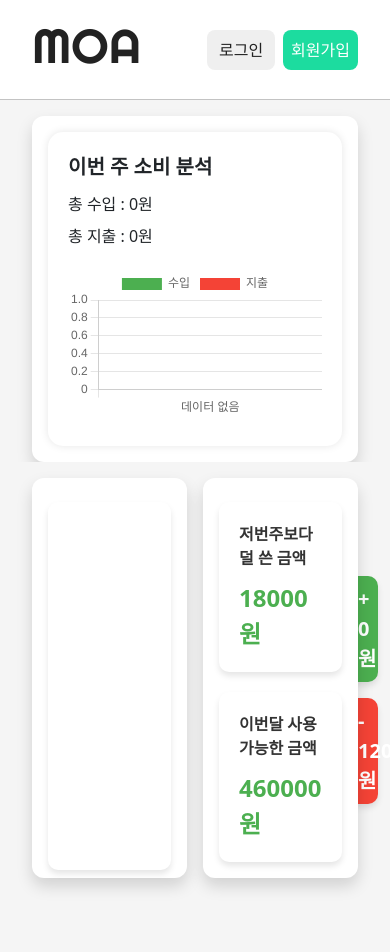
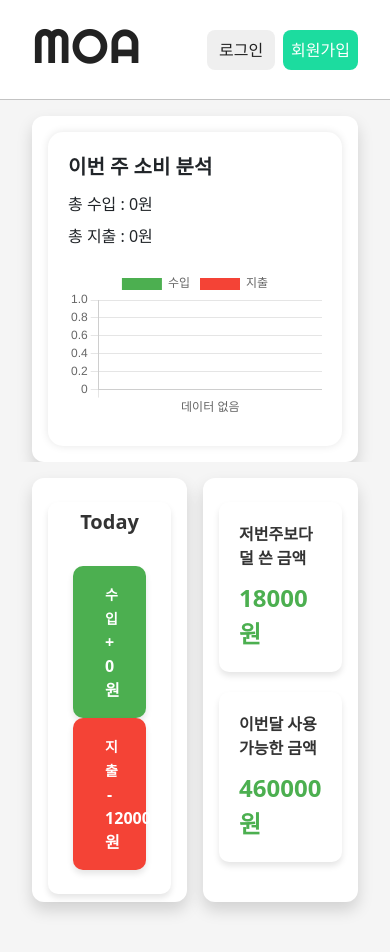
Before and after one commit to Money-MOA/tetz-s-secret-account-book, a Vue app: page /main in a window 390 px wide. Shown: the top 952 px of the page. Built offline with nearby package versions, Linux system fonts and the light colour scheme; data requests are answered from the project's data file.

Commit message:
Main Bottom, MyPage 반응형페이지로 수정

```diff
--- a/src/components/MainLeftBottom.vue
+++ b/src/components/MainLeftBottom.vue
@@ -2,11 +2,11 @@
   <div class="today-summary">
     <h3 class="today-title">Today</h3>
     <div class="income-box">
-      <span class="label"></span>
+      <span class="label">수입</span>
       <div class="amount positive">+ {{ incomeAmount }}원</div>
     </div>
     <div class="outcome-box">
-      <span class="label"></span>
+      <span class="label">지출</span>
       <div class="amount negative">- {{ outcomeAmount }}원</div>
     </div>
   </div>
@@ -50,41 +50,45 @@ onMounted(() => {
   flex-direction: column;
   justify-content: flex-start;
   background-color: #fff;
-  padding: 40px;
+  padding: 2rem;
   border-radius: 10px;
   box-shadow: 0 4px 6px rgba(0, 0, 0, 0.1);
+  position: relative;
   width: 100%;
   height: 100%;
 }
 
 .today-title {
-  font-size: 30px;
+  font-size: 2rem;
   font-weight: bold;
   color: #333;
-  margin-bottom: 3rem;
+  margin-bottom: 2rem;
   text-align: center;
-  margin-top: -50px; /* 위로 20px 이동 */
-  margin-left: -480px; /* 왼쪽으로 30px 이동 */
+  position: relative;
+  margin-top: -2rem; /* 제목을 위로 올리기 */
+  z-index: 1; /* 제목이 박스 위로 오게끔 */
 }
 
+/* income-box와 outcome-box를 flex로 배치하고, 텍스트 위로 올라가게끔 조정 */
 .income-box,
 .outcome-box {
-  /* display: flex; */
   flex-direction: column;
-  align-items: right;
-  padding: 8px 20px; /* 좌우 패딩을 줄여서 박스가 더 좁아지게 설정 */
+  align-items: center;
+  padding: 1rem 2rem;
   border-radius: 10px;
   margin-bottom: 1rem;
-  width: auto; /* 자동으로 크기를 맞추도록 설정 */
-  max-width: 300px; /* 최대 너비를 설정하여 너무 넓어지지 않게 설정 */
+  width: 100%;
+  max-width: 300px;
   text-align: center;
   transition: background-color 0.3s, transform 0.3s;
   box-shadow: 0 4px 6px rgba(0, 0, 0, 0.1);
-  margin-left: 250px; /* 박스를 오른쪽으로 100px 이동 */
+  margin: 0 auto; /* 수평 중앙 정렬 */
 }
 
+/* 간격 띄우기 */
 .income-box {
   background-color: #4caf50; /* 초록색: 수입 */
+  margin-bottom: 1.5rem; /* 수입과 지출 박스 간의 간격을 띄움 */
 }
 
 .outcome-box {
@@ -97,14 +101,14 @@ onMounted(() => {
 }
 
 .label {
-  font-size: 14px;
+  font-size: 1rem;
   color: #fff;
   font-weight: bold;
   margin-bottom: 8px;
 }
 
 .amount {
-  font-size: 20px; /* 글자 크기를 조금 줄였습니다. */
+  font-size: 1.25rem;
   font-weight: bold;
   color: #fff;
 }
@@ -116,4 +120,42 @@ onMounted(() => {
 .negative {
   color: #fff;
 }
+
+/* 미디어 쿼리 추가: 작은 화면에서 레이아웃 조정 */
+@media (max-width: 768px) {
+  .today-summary {
+    padding: 1rem;
+  }
+
+  .today-title {
+    font-size: 1.5rem; /* 화면이 작으면 폰트 크기 줄이기 */
+    margin-top: -1rem; /* 제목 위치 조정 */
+  }
+
+  .income-box,
+  .outcome-box {
+    width: 80%;
+    max-width: none;
+    margin: 0 auto; /* 중앙 정렬 유지 */
+  }
+
+  .label {
+    font-size: 0.875rem; /* 작은 화면에서 폰트 크기 줄이기 */
+  }
+
+  .amount {
+    font-size: 1.125rem; /* 작은 화면에서 폰트 크기 줄이기 */
+  }
+}
+
+@media (max-width: 480px) {
+  .today-title {
+    font-size: 1.25rem; /* 더 작은 화면에서 폰트 크기 줄이기 */
+    margin-top: -0.5rem; /* 더 작은 화면에서 제목 위치 조정 */
+  }
+
+  .amount {
+    font-size: 1rem; /* 작은 화면에서 폰트 크기 줄이기 */
+  }
+}
 </style>
--- a/src/pages/MyPage.vue
+++ b/src/pages/MyPage.vue
@@ -1,8 +1,7 @@
 <template>
   <div class="flex h-screen items-center justify-center bg-gray-100">
     <div
-      class="bg-[white] shadow-lg px-[32px] py-[16px] w-full max-w-[1000px] flex flex-col items-center translate-y-[-1px]"
-      style="border-radius: 100px / 40px"
+      class="bg-[white] shadow-lg px-[32px] py-[16px] w-full max-w-[800px] flex flex-col items-center translate-y-[-1px] mypage-container rounded-[0.75rem]"
     >
       <!-- 프로필 영역 -->
       <div class="flex flex-col items-center mb-[48px]">
@@ -19,7 +18,7 @@
 
       <!-- 닉네임 변경 -->
       <div
-        class="mb-[40px] w-[500px] -translate-y-[60px] -translate-x-[50px] text-left"
+        class="mb-[40px] w-[12rem] -translate-y-[60px] -translate-x-[50px] text-left"
       >
         <p class="font-semibold mb-[8px]">닉네임 변경</p>
         <div class="relative flex">
@@ -41,7 +40,7 @@
       </div>
 
       <!-- 월별 최대 금액 -->
-      <div class="w-[500px] -translate-y-[80px] -translate-x-[50px] text-left">
+      <div class="w-[12rem] -translate-y-[80px] -translate-x-[50px] text-left">
         <p class="font-semibold mb-[8px]">월별 최대 금액</p>
         <div class="relative flex">
           <input
@@ -63,16 +62,18 @@
 
       <!-- 카테고리별 최대 금액 -->
       <div
-        class="mb-[60px] w-[500px] -translate-x-[50px] -translate-y-[60px] text-left"
+        class="mb-[60px] w-[12rem] -translate-x-[50px] -translate-y-[60px] text-left"
       >
         <div><p class="font-semibold mb-[8px]">카테고리별 최대 금액</p></div>
         <div class="flex items-center gap-4 mt-[10px]">
+          <!-- 드롭다운 -->
+          <!-- 드롭다운 -->
           <!-- 드롭다운 -->
           <div>
             <select
               v-model="selectedCategory"
               @change="loadCategoryLimit"
-              class="border rounded-full px-[16px] py-[8px] text-[14px] bg-white shadow-sm"
+              class="border rounded-full px-[5px] py-[8px] text-[14px] bg-white shadow-sm text-center w-[80px]"
             >
               <option value="" disabled>카테고리 선택</option>
               <option value="식비">식비</option>
@@ -84,17 +85,17 @@
           </div>
 
           <!-- 입력창 -->
-          <div class="translate-x-[30px]">
+          <div class="translate-x-[-10px]">
             <input
               v-model="categoryLimit"
               type="text"
               placeholder="금액 입력"
-              class="w-[295px] border rounded-full px-[16px] py-[8px] text-[14px] bg-gray-50 shadow-sm"
+              class="w-[6rem] border rounded-full px-[16px] py-[8px] text-[14px] bg-gray-50 shadow-sm"
             />
           </div>
 
           <!-- 저장 버튼 -->
-          <div class="translate-x-[35px]">
+          <div class="translate-x-[-13px]">
             <button
               @click="saveCategoryLimit"
               class="bg-[#169976] text-white w-[70px] py-[8px] text-sm rounded-full shadow-md border-none"
@@ -119,6 +120,7 @@ const selectedCategory = ref('');
 const categoryLimit = ref('');
 let categoryData = [];
 
+// 기존 코드와 동일한 방식으로 데이터 로딩
 onMounted(async () => {
   try {
     const res = await axios.get('http://localhost:3000/user/1');
@@ -187,3 +189,18 @@ const saveCategoryLimit = async () => {
   }
 };
 </script>
+
+<style scoped>
+.mypage-container {
+  max-width: 90%; /* 반응형으로 크기 조절 */
+  width: 100%;
+  margin: 0 auto;
+}
+
+@media (max-width: 768px) {
+  .mypage-container {
+    width: 100%;
+    padding: 1rem;
+  }
+}
+</style>
```
